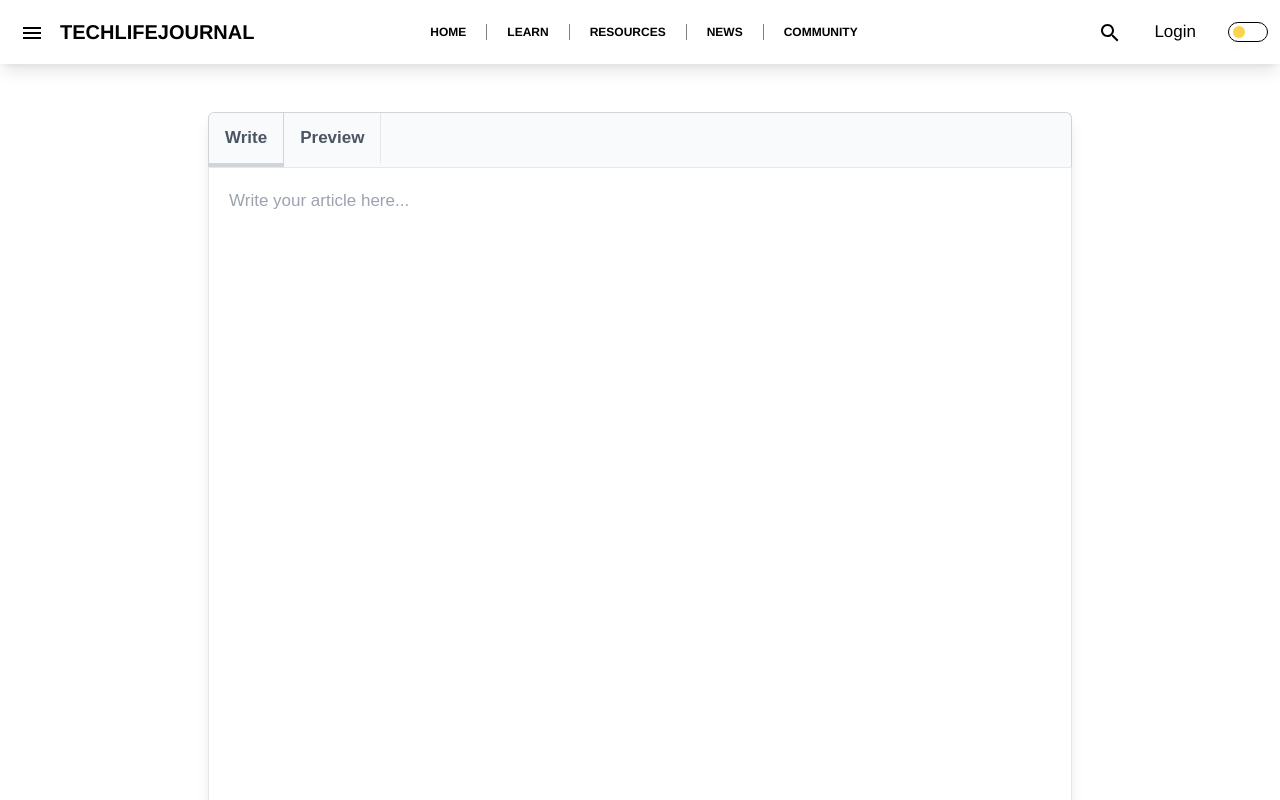
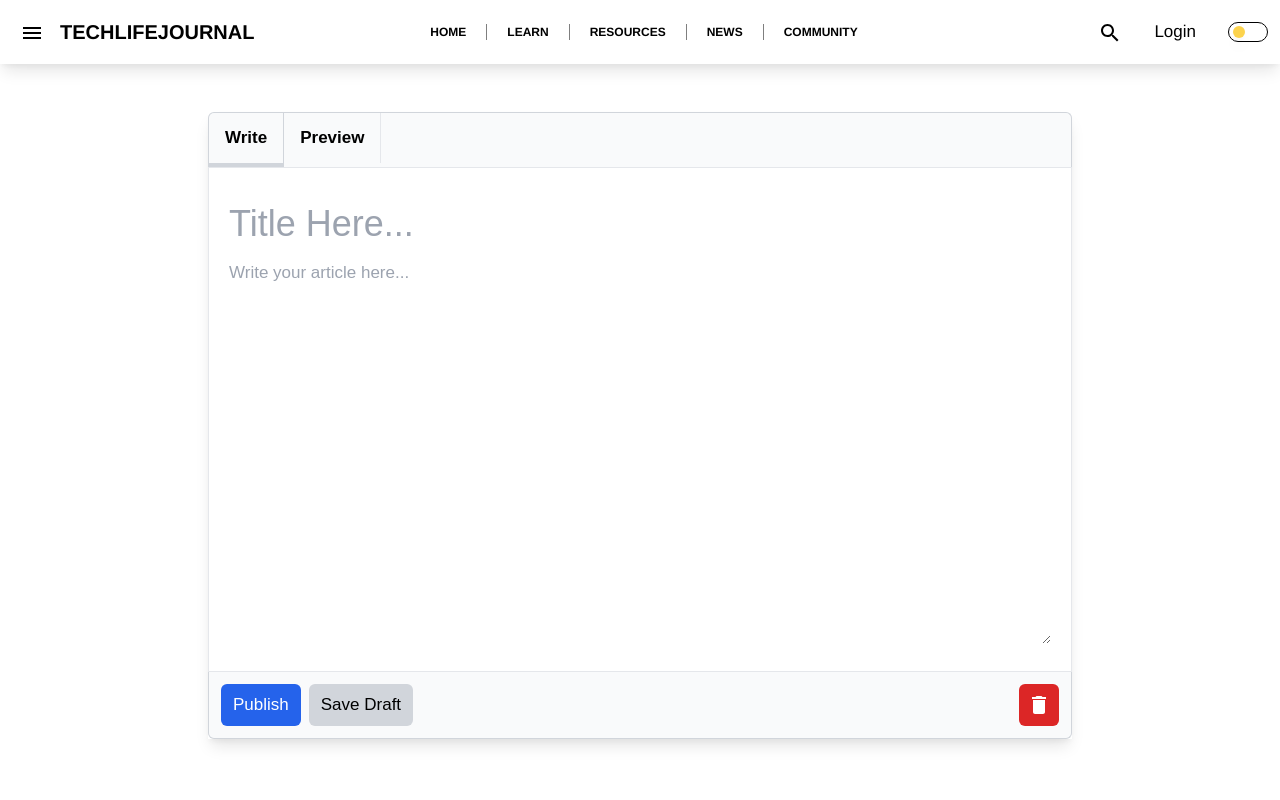
Before and after one commit to techlifejournal/techlifejournal, a Next.js app: page /new in a window 1280 px wide. Shown: the top 800 px of the page. Built offline with nearby package versions, Linux system fonts and the light colour scheme; no server answers.

Commit message:
NEW POST

```diff
--- a/pages/article/[name_id].js
+++ b/pages/article/[name_id].js
@@ -28,7 +28,7 @@ const ArticleNav = ({ data }) => {
     </div>
 }
 
-const Heading = ({ data }) => {
+export const Heading = ({ data }) => {
     return <div className="flex flex-col gap-4 border-b-2 dark:border-opacity-50 mb-4">
         <h1 className="text-4xl md:text-6xl font-bold">{data.headline}</h1>
         <div className="flex justify-between text-md  mb-2">
--- a/pages/new.js
+++ b/pages/new.js
@@ -1,9 +1,17 @@
 import { useState, useEffect } from 'react'
 import Article from '../src/components/Article/ArticlePage'
 import { MdDelete } from 'react-icons/md'
+import { Heading } from './article/[name_id]'
 function New() {
-    const [content, setContent] = useState("")
+    const [content, setContent] = useState({
+        title: "",
+        body: ""
+    })
+    const date = new Date()
     const [preview, setPreview] = useState(false)
+    const handelSubmit = () => {
+        console.log("submiting")
+    }
     return (
         <section>
             <div class=" py-20 px-4 md:py-28  max-w-4xl mx-auto min-h-screen">
@@ -11,37 +19,41 @@ function New() {
 
 
                 <div className=" shadow-lg  flex flex-col ">
-                    <div class="bg-gray-50 border border-b-0 border-gray-300 top-0 left-0 right-0 block rounded-t-md">
-                        <button onClick={() => { setPreview(false) }} type="button" class=" px-4 border-b-4 border-gray-300 inline-block text-gray-600 font-semibold border-r-1 py-3  hover:text-gray-400" >
+                    <div class="bg-gray-50 dark:bg-opacity-10 border border-b-0 border-gray-300 top-0 left-0 right-0 block rounded-t-md">
+                        <button onClick={() => { setPreview(false) }} type="button" className={`${!preview && "border-b-4"}  px-4  border-gray-300 inline-block  font-semibold border-r-1 py-3  hover:text-gray-400`} >
                             Write</button>
-                        <button onClick={() => { setPreview(true) }} type="button" class=" px-4 inline-block text-gray-600 font-semibold py-3 border-r-1 hover:text-gray-400">Preview</button>
+                        <button onClick={() => { setPreview(true) }} type="button" className={`${preview && "border-b-4 "} px-4 inline-block  font-semibold py-3 border-r-1 hover:text-gray-400`}>Preview</button>
                     </div>
 
                     <div>
                         <div className="p-5 border-1 ">
-                            {!preview ? <textarea
-                                id="id"
-                                rows="25"
-                                x-ref="input"
-                                name="content"
-                                className="w-full h-full focus:outline-none"
-                                placeholder="Write your article here..."
-                                value={content}
-                                onChange={(e) => { setContent(e.target.value) }}
-                            ></textarea> :
+                            {!preview ?
+                                <div className="">
+                                    <input className="bg-transparent w-full   text-4xl  focus:outline-none py-4" value={content.title} onChange={(e) => { setContent({ ...content, title: e.target.value }) }} placeholder="Title Here..." />
+                                    <textarea
+                                        id="id"
+                                        x-ref="input"
+                                        name="content"
+                                        className="h-56 lg:h-96 bg-transparent w-full focus:outline-none"
+                                        placeholder="Write your article here..."
+                                        value={content.body}
+                                        onChange={(e) => { setContent({ ...content, body: e.target.value }) }}
+                                    ></textarea>
+                                </div> :
                                 <div id="preview"
                                     className="w-full "
                                 >
-                                    <Article pageContent={content} />
+                                    <Heading data={{ headline: content.title }} />
+                                    <Article pageContent={content.body} />
                                 </div>}
                         </div>
                     </div>
-                    <div className="flex justify-between bg-gray-50 border border-t-0 border-gray-300  rounded-b-md text-white">
+                    <div className="flex justify-between bg-gray-50 dark:bg-opacity-5 border border-t-0 border-gray-300  rounded-b-md text-white">
                         <div className=" flex gap-2 w-full justify-start p-3">
-                            <button className="bg-blue-600 hover:bg-blue-500 px-3 py-2 rounded-md" >Publish</button>
-                            <button className="text-black bg-gray-300 hover:bg-gray-200 px-3 py-2 rounded-md">Save Draft</button>
+                            <button onClick={handelSubmit} className="bg-blue-600 hover:bg-blue-500 px-3 py-2 rounded-md" >Publish</button>
+                            <button className="text-black bg-gray-300  hover:bg-gray-200 px-3 py-2 rounded-md">Save Draft</button>
                         </div>
-                        <button className="bg-red-600 hover:bg-red-400  m-3 px-2  text-2xl rounded-md" ><MdDelete /></button>
+                        <button className="bg-red-600 hover:bg-red-500  m-3 px-2  text-2xl rounded-md" ><MdDelete /></button>
 
                     </div>
                 </div>
@@ -50,3 +62,14 @@ function New() {
 }
 
 export default New
+
+
+// const Heading = ({ data }) => {
+//     return <div className="flex flex-col gap-4 border-b-2 dark:border-opacity-50 mb-4">
+//         <h1 className="text-4xl md:text-6xl font-bold">{data.headline}</h1>
+//         <div className="flex justify-between text-md  mb-2">
+//             <p className="flex items-center "><RiQuillPenLine /><a href="/author/id " >swathik shetty</a></p>
+//             <p className="flex items-center gap-1"><GoCalendar /><span>10-9-21</span></p>
+//         </div>
+//     </div>
+// }
```
